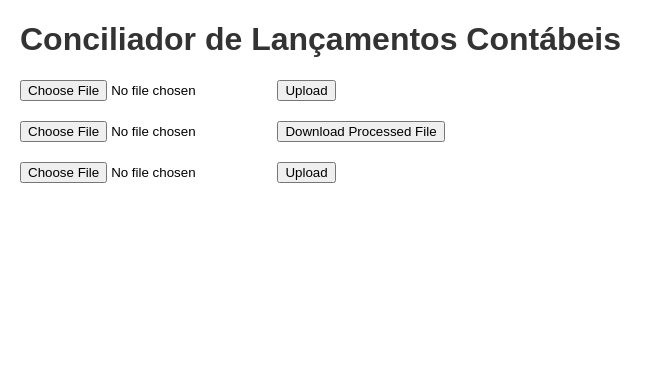
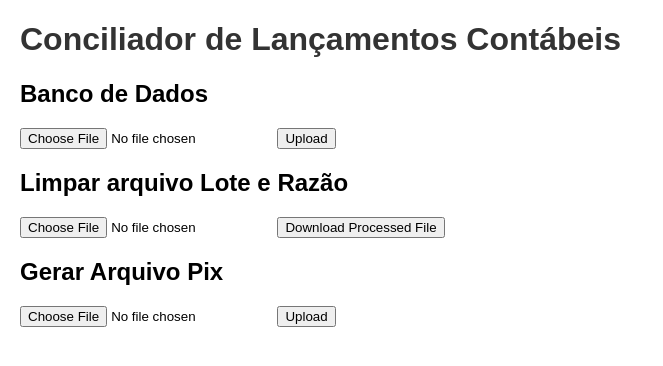
Before and after one commit to leuhsouza/conciliador_contabil, a Flask app: page / in a window 1280 px wide. Shown: the top 366 px of the page, without its empty margins (0-663 px from the left). Run offline with Flask 3, Linux system fonts and the light colour scheme.

Commit message:
feat: add front end titles

```diff
--- a/templates/index.html
+++ b/templates/index.html
@@ -17,14 +17,17 @@
 </head>
 <body>
     <h1>Conciliador de Lançamentos Contábeis</h1>
+    <h2> Banco de Dados </h2>
     <form action="/upload" method="post" enctype="multipart/form-data">
         <input type="file" name="file">
         <input type="submit" value="Upload">
     </form>
+    <h2> Limpar arquivo Lote e Razão </h2>
     <form action="/download" method="post" enctype="multipart/form-data">
         <input type="file" name="file">
         <input type="submit" value="Download Processed File">
     </form>
+    <h2> Gerar Arquivo Pix </h2>
     <form  action="/upload" method ="post" enctype ="multipart/form-data">
         <input type="file" name = "file">
         <input type="submit" value="Upload">
```
